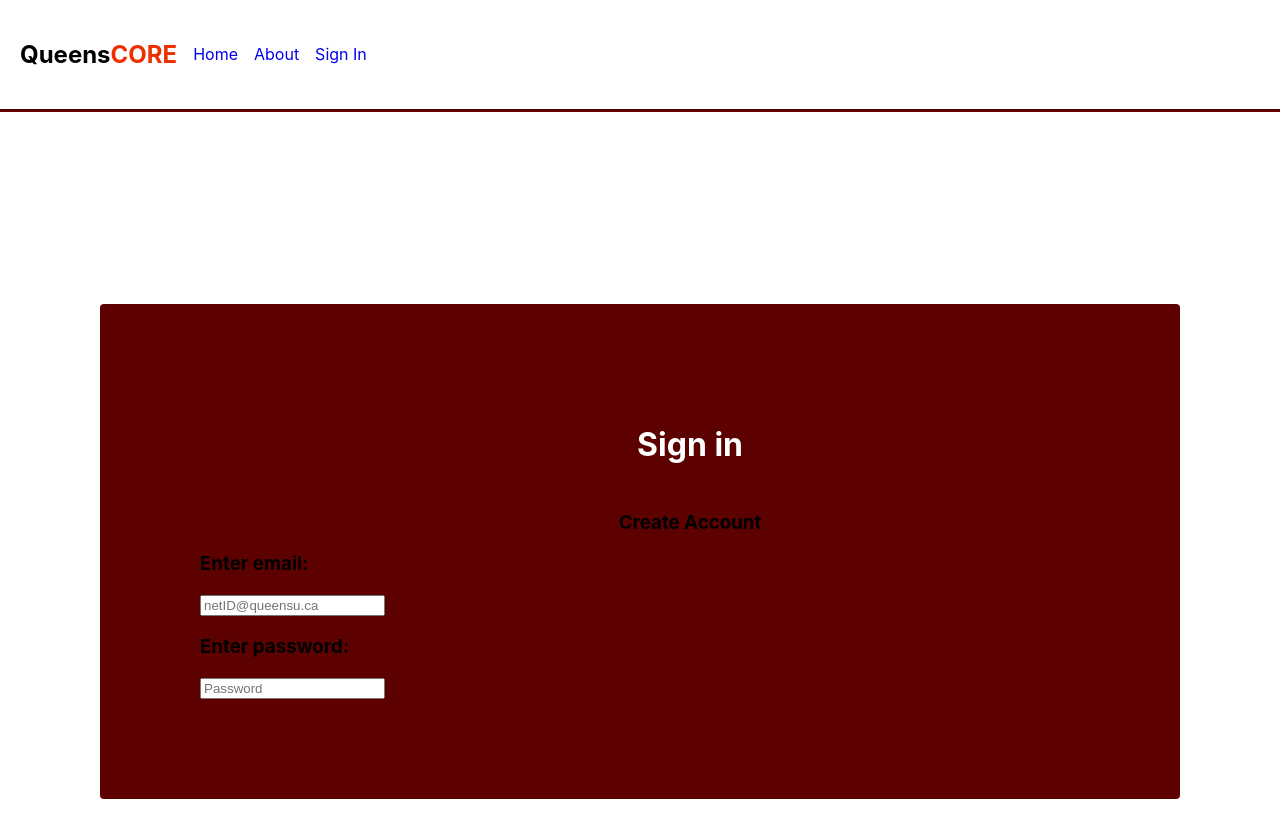
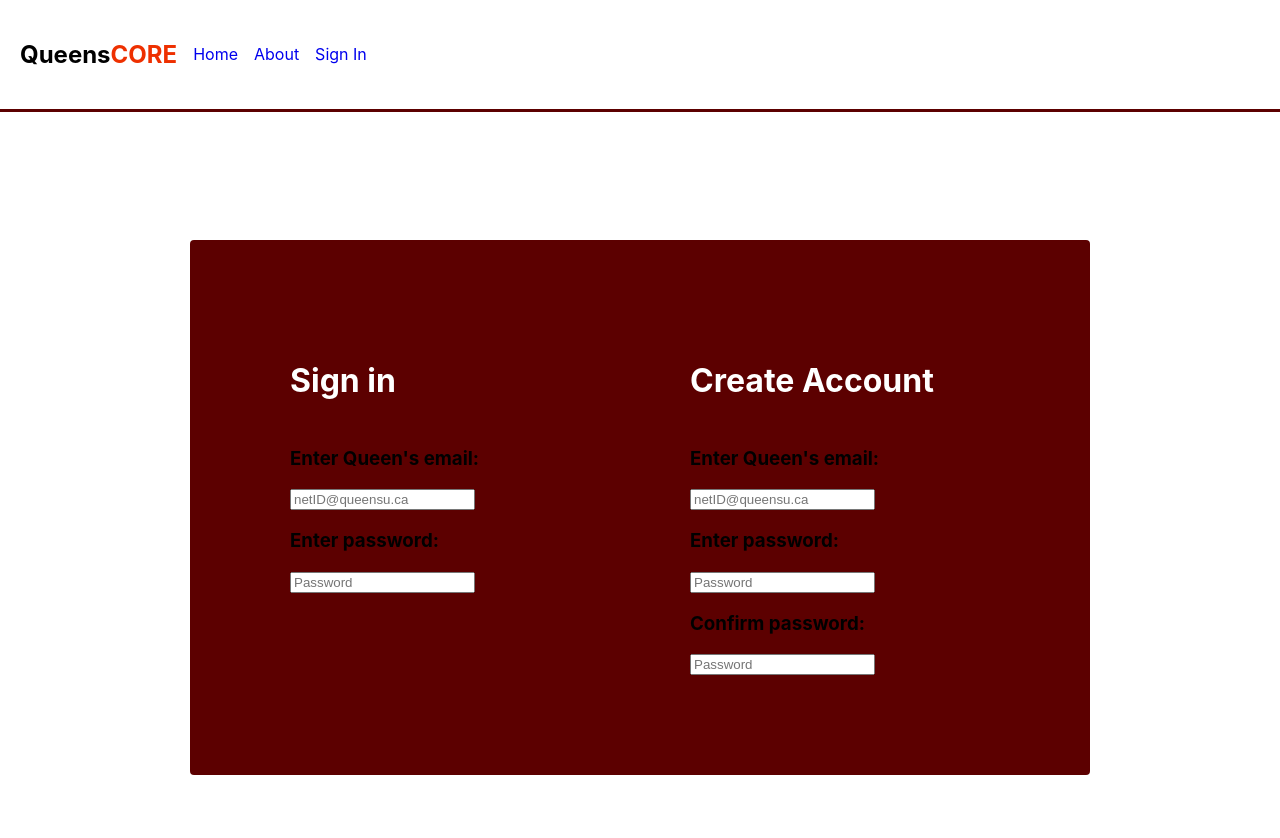
Before and after one commit to conboy/QueensCORE, a React (Create React App) app in the folder frontend/: page / in a window 1280 px wide. Shown: the top 838 px of the page. After the commit the page ends 800 px from the top, so only its background shows below. Built offline with nearby package versions, Linux system fonts and the light colour scheme.

Commit message:
Updated some Sign in CSS, added create account

```diff
--- a/frontend/src/components/SignIn.js
+++ b/frontend/src/components/SignIn.js
@@ -3,15 +3,14 @@ import {useState } from 'react';
 
 const SignIn = () => {
 //  going to be using state hooks to handle input
+    const SchoolName = "Queen's"
     return (
         <div className="signin">
-            <div className="Header"><h1>Sign in</h1></div>
-            <h3>Create Account</h3>
 
             <div className="form">
-
+                <h1>Sign in</h1>
                     <form>
-                        <h3>Enter email:</h3>
+                        <h3>Enter {SchoolName} email:</h3>
                          <input type="text" placeholder='netID@queensu.ca' />
                     </form>
 
@@ -21,6 +20,23 @@ const SignIn = () => {
                     </form>
             </div>
 
+            <div className="form2">
+                <h1>Create Account</h1>
+                <form>
+                    <h3>Enter {SchoolName} email:</h3>
+                     <input type="text" placeholder='netID@queensu.ca' />
+                </form>
+
+                <form>
+                    <h3>Enter password:</h3>
+                     <input type="text" placeholder='Password'/>
+                </form>
+                <form>
+                    <h3>Confirm password:</h3>
+                     <input type="text" placeholder='Password'/>
+                </form>
+        </div>
+
         </div>
      );
 }
--- a/frontend/src/index.css
+++ b/frontend/src/index.css
@@ -32,23 +32,38 @@ code {
 
 /* Styling for the Sign in  */
 .signin .form{
+  float: left;
+  margin-top: auto;
   align-items: left;
   text-align: left;
 }
-.signin .Header h1{
-  /* size: ; */
+.signin .form2{
+  padding-left: 400px;
+  margin-top: 8px;
+  align-items: left;
+  text-align: left;
+}
+.signin .form2 h1{
+
   padding-right: 0%;
   padding-bottom: 25px;
   color: #ffffff;
 }
+.signin .form h1{
+
+  padding-right: 0%;
+  padding-bottom: 25px;
+  color: #ffffff;
+}
+
 .signin {
+  min-width: 800px;
+  width: 20%;
   border-radius: 4px;
-  margin-top: 15%;
-  margin-bottom: 100%;
+  margin-top: 10%;
+  margin-left:auto;
+  margin-right: auto;
   padding-left: 100px;
-
-  margin-left: 100px;
-  margin-right: 100px;
 
   padding-top: 100px;
   padding-bottom: 100px;
```
